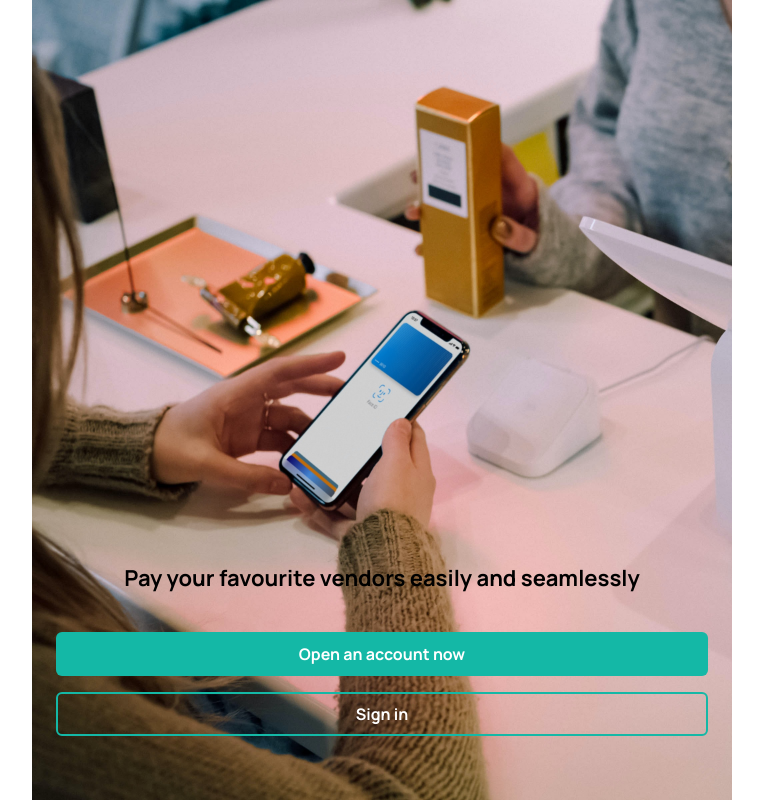
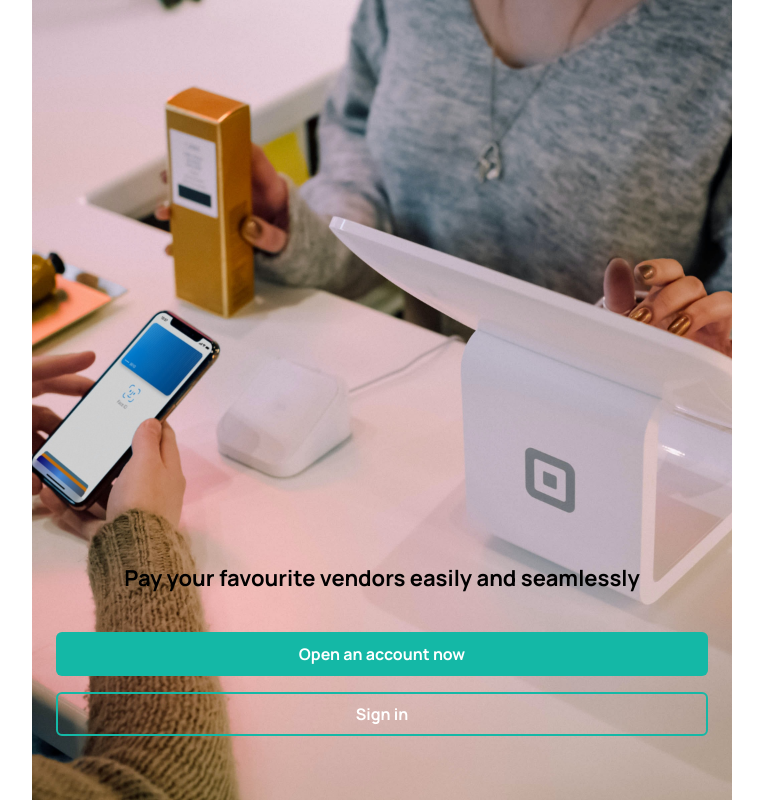
Before and after one commit to estheralade/qwikbill, a React (Vite) app: page / in a window 1280 px wide. Shown: the whole page, without its empty margins (258-1021 px from the left). Built offline with nearby package versions, Linux system fonts and the light colour scheme.

Commit message:
refactor: replace 'bg-image' with 'img' & remove inline style

```diff
--- a/src/components/ui/splash.jsx
+++ b/src/components/ui/splash.jsx
@@ -3,11 +3,13 @@ import Button from "./button";
 
 export default function Splash({ imgUrl, heading }) {
   return (
-    <div
-      className="h-screen w-screen bg-cover flex flex-col justify-end font-primary"
-      style={{ backgroundImage: `url(${imgUrl})` }}
-    >
-      <div className="flex flex-col mx-6">
+    <div className="relative flex flex-col h-screen w-screen justify-end font-primary bottom-0">
+      <img
+        src={imgUrl}
+        alt="onboarding"
+        className="absolute object-cover h-full w-full"
+      />
+      <div className="flex flex-col mx-6 z-0">
         <h2 className="font-bold text-[22px] text-center mb-9 font-primary">
           {heading}
         </h2>
```
